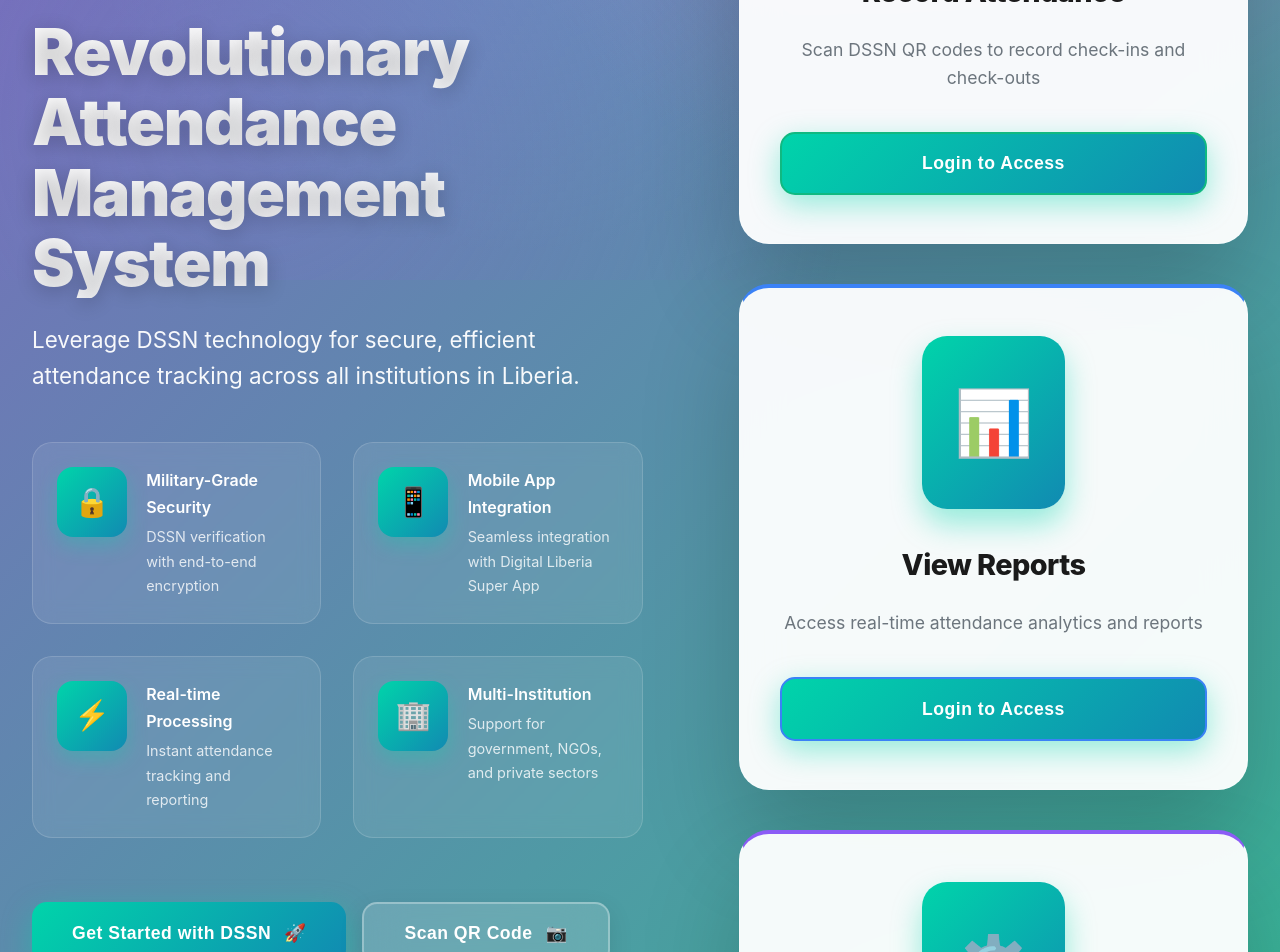
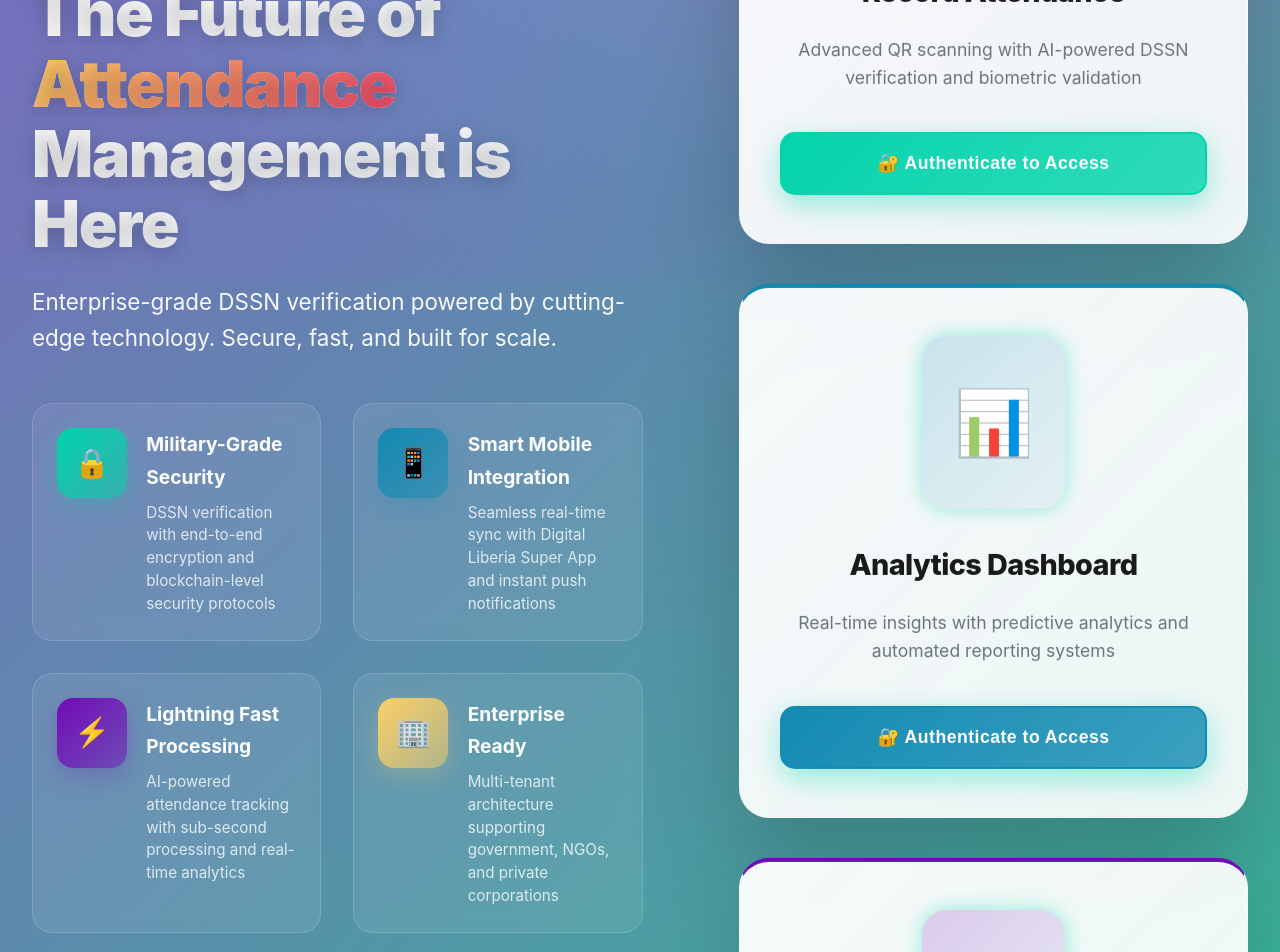
Before and after one commit to liberianpost/attendance-system, a React (Vite) app: page / in a window 1280 px wide. Shown: the part 520-1472 px from the top of the page. Built offline with nearby package versions, Linux system fonts and the light colour scheme.

Commit message:
Implement scroll detection and update UI features
Added scroll detection and updated feature descriptions for clarity. Enhanced UI elements and improved button functionalities.

```diff
--- a/src/App.jsx
+++ b/src/App.jsx
@@ -25,32 +25,43 @@ function Home() {
   const [showScanner, setShowScanner] = useState(false)
   const [showAttendanceForm, setShowAttendanceForm] = useState(false)
   const [activeFeature, setActiveFeature] = useState(null)
+  const [scrolled, setScrolled] = useState(false)
   const { user } = useAuth()
+
+  useEffect(() => {
+    const handleScroll = () => {
+      const isScrolled = window.scrollY > 10
+      setScrolled(isScrolled)
+    }
+
+    window.addEventListener('scroll', handleScroll)
+    return () => window.removeEventListener('scroll', handleScroll)
+  }, [])
 
   const features = [
     {
       icon: '🔒',
       title: 'Military-Grade Security',
-      description: 'DSSN verification with end-to-end encryption',
-      color: '#10b981'
+      description: 'DSSN verification with end-to-end encryption and blockchain-level security protocols',
+      color: '#00d4aa'
     },
     {
       icon: '📱',
-      title: 'Mobile App Integration',
-      description: 'Seamless integration with Digital Liberia Super App',
-      color: '#3b82f6'
+      title: 'Smart Mobile Integration',
+      description: 'Seamless real-time sync with Digital Liberia Super App and instant push notifications',
+      color: '#118ab2'
     },
     {
       icon: '⚡',
-      title: 'Real-time Processing',
-      description: 'Instant attendance tracking and reporting',
-      color: '#f59e0b'
+      title: 'Lightning Fast Processing',
+      description: 'AI-powered attendance tracking with sub-second processing and real-time analytics',
+      color: '#7209b7'
     },
     {
       icon: '🏢',
-      title: 'Multi-Institution',
-      description: 'Support for government, NGOs, and private sectors',
-      color: '#8b5cf6'
+      title: 'Enterprise Ready',
+      description: 'Multi-tenant architecture supporting government, NGOs, and private corporations',
+      color: '#ffd166'
     }
   ]
 
@@ -58,70 +69,139 @@ function Home() {
     {
       icon: '👥',
       title: 'Record Attendance',
-      description: 'Scan DSSN QR codes to record check-ins and check-outs',
+      description: 'Advanced QR scanning with AI-powered DSSN verification and biometric validation',
       action: 'attendance',
-      color: '#10b981'
+      color: '#00d4aa'
     },
     {
       icon: '📊',
-      title: 'View Reports',
-      description: 'Access real-time attendance analytics and reports',
+      title: 'Analytics Dashboard',
+      description: 'Real-time insights with predictive analytics and automated reporting systems',
       action: 'reports',
-      color: '#3b82f6'
+      color: '#118ab2'
     },
     {
       icon: '⚙️',
-      title: 'Manage Institutions',
-      description: 'Configure settings for different organizations',
+      title: 'Admin Console',
+      description: 'Centralized management with role-based access control and audit trails',
       action: 'manage',
-      color: '#8b5cf6'
+      color: '#7209b7'
     }
+  ]
+
+  const stats = [
+    { number: '50K+', label: 'Active Users' },
+    { number: '500+', label: 'Institutions' },
+    { number: '99.9%', label: 'Uptime' },
+    { number: '24/7', label: 'Support' }
   ]
 
   const handleScan = (data) => {
     console.log('QR Code Scanned:', data)
     setShowScanner(false)
     // Here you would process the scanned DSSN
-    alert(`DSSN Scanned: ${data}`)
+    alert(`🚀 DSSN Verified: ${data}\n\nAttendance recorded successfully!`)
   }
 
   const mockInstitution = {
     id: 'gov-001',
-    name: 'Government Ministry',
+    name: 'Government Ministry of Digital Transformation',
     type: 'government'
   }
 
   if (user) {
     return (
       <div className="app">
-        <header className="header">
+        <header className={`header ${scrolled ? 'scrolled' : ''}`}>
           <div className="header-content">
             <div className="logo">
-              <span className="logo-icon">🏢</span>
-              <span>Digital Liberia Attendance</span>
+              <span className="logo-icon">🚀</span>
+              <span>Digital Liberia Pro</span>
             </div>
-            <div style={{ display: 'flex', alignItems: 'center', gap: '1rem' }}>
-              <span style={{ color: 'var(--white)' }}>Welcome, {user.dssn}</span>
-              <button className="btn btn-secondary" onClick={() => {}}>
-                Logout
+            <div style={{ display: 'flex', alignItems: 'center', gap: '1.5rem' }}>
+              <span style={{
+                color: 'var(--white)',
+                fontWeight: '600',
+                background: 'rgba(255, 255, 255, 0.1)',
+                padding: '0.5rem 1rem',
+                borderRadius: '12px',
+                backdropFilter: 'blur(10px)'
+              }}>
+                👋 Welcome, {user.dssn}
+              </span>
+              <button
+                className="btn btn-secondary"
+                onClick={() => {}}
+                style={{ padding: '0.8rem 1.5rem', fontSize: '0.95rem' }}
+              >
+                🚪 Logout
               </button>
             </div>
           </div>
         </header>
 
         <main className="main-content">
-          <div style={{ maxWidth: '1200px', margin: '0 auto', padding: '2rem' }}>
-            <div style={{ textAlign: 'center', marginBottom: '3rem' }}>
+          <div style={{ maxWidth: '1400px', margin: '0 auto', padding: '2rem', width: '100%' }}>
+            {/* Stats Overview */}
+            <div style={{
+              display: 'grid',
+              gridTemplateColumns: 'repeat(auto-fit, minmax(200px, 1fr))',
+              gap: '2rem',
+              marginBottom: '4rem'
+            }}>
+              {stats.map((stat, index) => (
+                <div key={index} style={{
+                  background: 'rgba(255, 255, 255, 0.08)',
+                  backdropFilter: 'blur(20px)',
+                  border: '1px solid rgba(255, 255, 255, 0.15)',
+                  borderRadius: '20px',
+                  padding: '2rem',
+                  textAlign: 'center',
+                  transition: 'all 0.3s ease'
+                }}>
+                  <div style={{
+                    fontSize: '2.5rem',
+                    fontWeight: '800',
+                    background: 'linear-gradient(135deg, #fff, #f0f0f0)',
+                    WebkitBackgroundClip: 'text',
+                    WebkitTextFillColor: 'transparent',
+                    backgroundClip: 'text',
+                    marginBottom: '0.5rem'
+                  }}>
+                    {stat.number}
+                  </div>
+                  <div style={{
+                    color: 'rgba(255, 255, 255, 0.8)',
+                    fontWeight: '600',
+                    fontSize: '0.95rem'
+                  }}>
+                    {stat.label}
+                  </div>
+                </div>
+              ))}
+            </div>
+
+            <div style={{ textAlign: 'center', marginBottom: '4rem' }}>
               <h1 style={{
-                fontSize: '2.5rem',
+                fontSize: '3.5rem',
                 color: 'var(--white)',
                 marginBottom: '1rem',
-                fontWeight: '700'
+                fontWeight: '900',
+                background: 'linear-gradient(135deg, #ffffff 0%, rgba(255, 255, 255, 0.9) 100%)',
+                WebkitBackgroundClip: 'text',
+                WebkitTextFillColor: 'transparent',
+                backgroundClip: 'text'
               }}>
-                Attendance Dashboard
+                Command Center
               </h1>
-              <p style={{ color: 'rgba(255,255,255,0.8)', fontSize: '1.2rem' }}>
-                Manage attendance for your institution
+              <p style={{
+                color: 'rgba(255,255,255,0.9)',
+                fontSize: '1.3rem',
+                fontWeight: '400',
+                maxWidth: '600px',
+                margin: '0 auto'
+              }}>
+                Manage your institution's attendance with enterprise-grade tools
               </p>
             </div>
 
@@ -129,7 +209,7 @@ function Home() {
               {actions.map((action, index) => (
                 <div
                   key={index}
-                  className="action-card"
+                  className="action-card floating"
                   onClick={() => {
                     if (action.action === 'attendance') {
                       setShowAttendanceForm(true)
@@ -137,27 +217,32 @@ function Home() {
                       setActiveFeature(action.action)
                     }
                   }}
-                  style={{ borderTop: `4px solid ${action.color}` }}
+                  style={{
+                    borderTop: `4px solid ${action.color}`,
+                    background: `linear-gradient(135deg, var(--card-bg), rgba(255, 255, 255, 0.9))`
+                  }}
                 >
                   <div
-                    className="card-icon"
-                    style={{ backgroundColor: `${action.color}20`, color: action.color }}
+                    className="card-icon glow"
+                    style={{
+                      backgroundColor: `${action.color}20`,
+                      color: action.color,
+                      background: `linear-gradient(135deg, ${action.color}30, ${action.color}10)`
+                    }}
                   >
                     {action.icon}
                   </div>
                   <h3 className="card-title">{action.title}</h3>
                   <p className="card-description">{action.description}</p>
                   <button
-                    className="btn btn-primary"
+                    className="btn btn-primary pulse"
                     style={{
                       width: '100%',
-                      backgroundColor: action.color,
+                      background: `linear-gradient(135deg, ${action.color}, ${action.color}d0)`,
                       border: `2px solid ${action.color}`
                     }}
-                    onMouseOver={(e) => e.target.style.backgroundColor = `${action.color}d0`}
-                    onMouseOut={(e) => e.target.style.backgroundColor = action.color}
                   >
-                    Access Feature
+                    🚀 Launch Feature
                   </button>
                 </div>
               ))}
@@ -172,9 +257,9 @@ function Home() {
               <button
                 className="btn btn-secondary"
                 onClick={() => setShowAttendanceForm(false)}
-                style={{ marginTop: '1rem', width: '100%' }}
+                style={{ marginTop: '1.5rem', width: '100%' }}
               >
-                Close
+                ✕ Close Panel
               </button>
             </div>
           </div>
@@ -183,19 +268,39 @@ function Home() {
         {activeFeature && (
           <div className="modal-overlay" onClick={() => setActiveFeature(null)}>
             <div className="modal-content" onClick={e => e.stopPropagation()}>
-              <h3 style={{ textAlign: 'center', marginBottom: '1rem' }}>
-                {activeFeature === 'attendance' ? 'Record Attendance' :
-                 activeFeature === 'reports' ? 'View Reports' : 'Manage Institutions'}
+              <h3 style={{
+                textAlign: 'center',
+                marginBottom: '1.5rem',
+                fontSize: '2rem',
+                fontWeight: '800',
+                background: 'linear-gradient(135deg, var(--text-dark), var(--info-color))',
+                WebkitBackgroundClip: 'text',
+                WebkitTextFillColor: 'transparent',
+                backgroundClip: 'text'
+              }}>
+                {activeFeature === 'attendance' ? '🎯 Record Attendance' :
+                 activeFeature === 'reports' ? '📈 Analytics Dashboard' : '⚙️ Admin Console'}
               </h3>
-              <p style={{ textAlign: 'center', color: 'var(--text-light)', marginBottom: '2rem' }}>
-                This feature will open the {activeFeature} interface with full functionality.
+              <p style={{
+                textAlign: 'center',
+                color: 'var(--text-light)',
+                marginBottom: '2.5rem',
+                fontSize: '1.1rem',
+                lineHeight: '1.6'
+              }}>
+                {activeFeature === 'attendance'
+                  ? 'Advanced attendance tracking with real-time verification and AI-powered insights.'
+                  : activeFeature === 'reports'
+                  ? 'Comprehensive analytics with predictive trends and automated reporting.'
+                  : 'Centralized management with granular controls and security auditing.'
+                }
               </p>
               <button
-                className="btn btn-secondary"
+                className="btn btn-primary"
                 onClick={() => setActiveFeature(null)}
                 style={{ width: '100%' }}
               >
-                Close
+                🚀 Launch Feature
               </button>
             </div>
           </div>
@@ -206,18 +311,18 @@ function Home() {
 
   return (
     <div className="app">
-      <header className="header">
+      <header className={`header ${scrolled ? 'scrolled' : ''}`}>
         <div className="header-content">
           <div className="logo">
-            <span className="logo-icon">🏢</span>
-            <span>Digital Liberia Attendance</span>
+            <span className="logo-icon">🚀</span>
+            <span>Digital Liberia Pro</span>
           </div>
           <nav>
             <button
               className="btn btn-secondary"
               onClick={() => setShowLogin(true)}
             >
-              Login with DSSN
+              🔐 DSSN Login
             </button>
           </nav>
         </div>
@@ -226,44 +331,46 @@ function Home() {
       <main className="main-content">
         <div className="hero-section">
           <div className="hero-text">
-            <h1>Revolutionary Attendance Management System</h1>
-            <p>Leverage DSSN technology for secure, efficient attendance tracking across all institutions in Liberia.</p>
+            <h1>
+              The Future of <span style={{background: 'linear-gradient(135deg, #ffd166, #ef476f)', WebkitBackgroundClip: 'text', WebkitTextFillColor: 'transparent', backgroundClip: 'text'}}>Attendance</span> Management is Here
+            </h1>
+            <p>
+              Enterprise-grade DSSN verification powered by cutting-edge technology.
+              Secure, fast, and built for scale.
+            </p>
 
             <div className="features-grid">
               {features.map((feature, index) => (
-                <div key={index} className="feature-item">
+                <div key={index} className="feature-item pulse">
                   <span
                     className="feature-icon"
-                    style={{ backgroundColor: `${feature.color}20`, color: feature.color }}
+                    style={{
+                      background: `linear-gradient(135deg, ${feature.color}, ${feature.color}80)`,
+                      boxShadow: `0 8px 25px ${feature.color}40`
+                    }}
                   >
                     {feature.icon}
                   </span>
-                  <div>
-                    <div style={{ fontWeight: '600', marginBottom: '0.25rem', color: 'var(--white)' }}>
-                      {feature.title}
-                    </div>
-                    <div style={{ fontSize: '0.9rem', opacity: 0.8, color: 'var(--white)' }}>
-                      {feature.description}
-                    </div>
+                  <div className="feature-content">
+                    <h4>{feature.title}</h4>
+                    <p>{feature.description}</p>
                   </div>
                 </div>
               ))}
             </div>
 
-            <div style={{ display: 'flex', gap: '1rem', flexWrap: 'wrap' }}>
+            <div className="hero-actions">
               <button
-                className="btn btn-primary"
+                className="btn btn-primary glow"
                 onClick={() => setShowLogin(true)}
               >
-                <span>Get Started with DSSN</span>
-                <span>🚀</span>
+                <span>🚀 Get Started</span>
               </button>
               <button
                 className="btn btn-secondary"
                 onClick={() => setShowScanner(true)}
               >
-                <span>Scan QR Code</span>
-                <span>📷</span>
+                <span>📷 Quick Scan</span>
               </button>
             </div>
           </div>
@@ -272,29 +379,34 @@ function Home() {
             {actions.map((action, index) => (
               <div
                 key={index}
-                className="action-card"
-                style={{ borderTop: `4px solid ${action.color}` }}
+                className="action-card floating"
+                style={{
+                  borderTop: `4px solid ${action.color}`,
+                  background: `linear-gradient(135deg, var(--card-bg), rgba(255, 255, 255, 0.9))`
+                }}
               >
                 <div
-                  className="card-icon"
-                  style={{ backgroundColor: `${action.color}20`, color: action.color }}
+                  className="card-icon glow"
+                  style={{
+                    backgroundColor: `${action.color}20`,
+                    color: action.color,
+                    background: `linear-gradient(135deg, ${action.color}30, ${action.color}10)`
+                  }}
                 >
                   {action.icon}
                 </div>
                 <h3 className="card-title">{action.title}</h3>
                 <p className="card-description">{action.description}</p>
                 <button
-                  className="btn btn-primary"
+                  className="btn btn-primary pulse"
                   style={{
                     width: '100%',
-                    backgroundColor: action.color,
+                    background: `linear-gradient(135deg, ${action.color}, ${action.color}d0)`,
                     border: `2px solid ${action.color}`
                   }}
-                  onMouseOver={(e) => e.target.style.backgroundColor = `${action.color}d0`}
-                  onMouseOut={(e) => e.target.style.backgroundColor = action.color}
                   onClick={() => setShowLogin(true)}
                 >
-                  Login to Access
+                  🔐 Authenticate to Access
                 </button>
               </div>
             ))}
```
